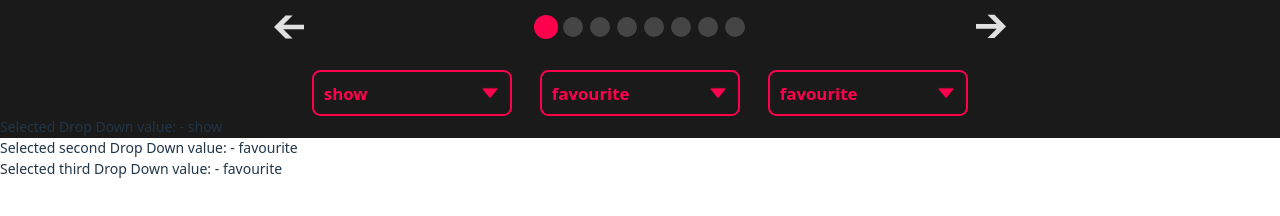
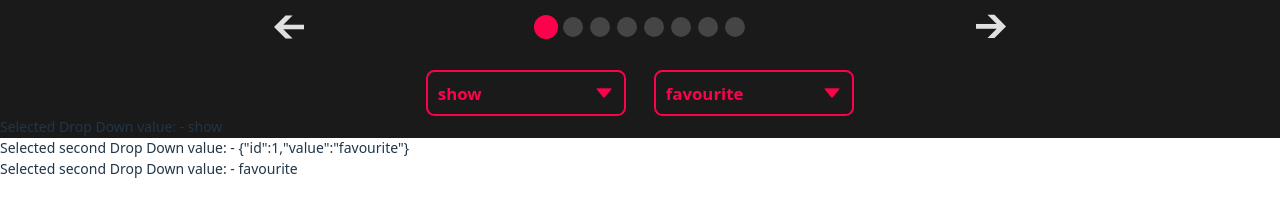
Before and after one commit to Siddhesh-Bhadale/Performance-Tracking---Sumit-Jadhav, a React (Vite) app in the folder 07_ReactJS_headerAndSlider/header-slider-web/: page / in a window 1280 px wide. Shown: the part 662-878 px from the top of the page. Built offline with nearby package versions, Linux system fonts and the light colour scheme.

Commit message:
feat:- handled the result of the DropDown component

```diff
--- a/07_ReactJS_headerAndSlider/header-slider-web/src/components/drop-down/DropDownComponent.jsx
+++ b/07_ReactJS_headerAndSlider/header-slider-web/src/components/drop-down/DropDownComponent.jsx
@@ -2,40 +2,36 @@ import React, { useEffect, useId, useRef, useState } from 'react';
 import '../../scss/components/dropDownComponent.scss';
 import { DropDownTxt } from '../../utils/TextConstants';
 import downArrow from '../../assets/icons/down.svg';
+import useOutSideTouch from '../../hooks/outSideTouch/useOutSideTouch';
 
 const DropDownComponent = (props) => {
     const { options = [], title = 'select', result, deafaultValue } = props;
     const [isOpen, setIsOpen] = useState(false);
     const [selectedItem, setSelectedItem] = useState(deafaultValue);
     const dropDownId = useId();
+    //---- Array of string into array of objects ---------------//
+    // const enteries = options.map((i, idx) => typeof i === 'string' || typeof i === 'number' ? { id: idx, value: String(i) } : { id: i.id, value: i.value });
+    // options.map((i, idx) => { typeof i === 'string' || typeof i === 'number' })
+    const isArray = typeof options[0] === 'string' || typeof options[0] === 'number'
     //------ on / off drop down ---------------//
     const handleToggleOpen = () => {
         setIsOpen(!isOpen)
     }
+    // --------- HANDLE OUTSIDE TOUCH ----------//
+    useOutSideTouch({
+        className: ('[data-component="dropDownComponent"]'),
+        id: dropDownId,
+        isOpen: isOpen,
+        handler: () => setIsOpen(false)
+    })
+    //--------- HANDLE CLICK ITEM ----------//
     const handleItemClick = (item) => {
-        setSelectedItem(selectedItem === item ? title : item)
-        result && result(selectedItem === item ? '' : item)
+        console.log("click on object", title)
+        setSelectedItem(isArray ? (selectedItem === item ? title : item) : (selectedItem.value === item.value ? title : item))
+        result && result(isArray ? (selectedItem === item ? '' : item) : (selectedItem.value === item.value ? { id: '', value: '' } : item))
         setIsOpen(false)
     }
-
-    //---------------- 1st way to solve the problem with ref ----------------//
-    useEffect(() => {
-        if (isOpen === true) {
-            document.addEventListener('mousedown', (e) => handleMouseClickEvent(e))
-        }
-        const handleMouseClickEvent = (e) => {
-            if (e.target.closest(`[data-component='dropDownComponent']`)) {
-                const parentId = document.getElementById(dropDownId)
-                if (parentId.id !== e.target.closest(`[data-component='dropDownComponent']`).id) {
-                    setIsOpen(false)
-                }
-            } else { setIsOpen(false) }
-
-        }
-        return (() => {
-            document.removeEventListener('mousedown', handleMouseClickEvent)
-        })
-    }, [isOpen])
+    //-------- List Item component ----------//
     return (
         <div data-component='dropDownComponent'
             id={dropDownId}
@@ -43,7 +39,7 @@ const DropDownComponent = (props) => {
             <div className='parent_component'
                 onClick={handleToggleOpen}
             >
-                <label className='title_section'>{selectedItem}</label>
+                <label className='title_section'>{isArray ? selectedItem : selectedItem?.value || title}</label>
                 <img src={downArrow} alt='downIcon' className={`down_arrow_img ${isOpen ? 'up-img' : 'down-img'}`} />
             </div>
             <div id='secondChild'>
@@ -54,14 +50,25 @@ const DropDownComponent = (props) => {
                         {options.length === 0 &&
                             <label className='drop_down_item' >{DropDownTxt?.NoResult}</label>
                         }
-                        {options?.map((item, index) => (
-                            <li id='dropDownItem' className={`drop_down_item ${selectedItem === item ? 'active' : 'inactive'}`}
-                                key={index}
-                                onClick={() => handleItemClick(item, index)}
-                            >
-                                {item}
-                            </li>
-                        ))}
+                        {options?.map((item, index) => {
+                            return (
+                                // <li id='dropDownItem' className={`drop_down_item ${selectedItem === item?.value ? 'active' : 'inactive'}`}
+
+                                //     key={index}
+                                //     onClick={() => handleItemClick(item?.value, index)}
+                                // >
+                                //     {item?.value}
+                                // </li>
+
+                                <li id='dropDownItem' className={`drop_down_item ${isArray ? (selectedItem === item ? 'active' : 'inactive') : (selectedItem.value === item.value ? 'active' : 'inactive')}`}
+                                    key={index}
+                                    onClick={() => handleItemClick(item, index)}
+                                >
+                                    {item && item.value ? item.value : item}
+                                </li>
+
+                            )
+                        })}
                     </div>
                 </div>}
             </div>
--- a/07_ReactJS_headerAndSlider/header-slider-web/src/hooks/outSideTouch/useOutSideTouch.jsx
+++ b/07_ReactJS_headerAndSlider/header-slider-web/src/hooks/outSideTouch/useOutSideTouch.jsx
@@ -1,21 +1,25 @@
 import React from 'react'
 import { useEffect } from 'react'
 
-const useOutSideTouch = ({ ref, handler }) => {
+const useOutSideTouch = ({ className, id, isOpen, handler }) => {
     useEffect(() => {
-        const handleOutsideClick = (event) => {
-            if (ref.current && !ref.current.contains(event.target)) {
-                console.log("Target:-  ", !ref.current.contains(event.target))
-                handler()
-            }
+        if (isOpen === true) {
+            document.addEventListener('mousedown', (e) => handleMouseClickEvent(e))
         }
+        const handleMouseClickEvent = (e) => {
 
-        document.addEventListener('mousedown', handleOutsideClick);
+            if (e.target.closest(className)) {
+                const parentId = document.getElementById(id)
+                if (parentId.id !== e.target.closest(className).id) {
+                    handler()
+                }
+            } else { handler() }
 
+        }
         return (() => {
-            document.removeEventListener('mousedown', handleOutsideClick)
+            document.removeEventListener('mousedown', handleMouseClickEvent)
         })
-    }, [ref, handler])
+    }, [isOpen])
 }
 
-export default useOutSideTouch
+export default useOutSideTouch;
--- a/07_ReactJS_headerAndSlider/header-slider-web/src/pages/HomePage.jsx
+++ b/07_ReactJS_headerAndSlider/header-slider-web/src/pages/HomePage.jsx
@@ -11,12 +11,13 @@ import DropDownComponent from '../components/drop-down/DropDownComponent';
 const HomePage = () => {
     const [searchValue, setSearchValue] = useState('')
     const [animeCategories, setAnimeCategories] = useState('show');
-    const [streamCategory, setStreamCategory] = useState('favourite');
-    const [thirdCategory, setThirdCategory] = useState('favourite');
+    const [streamCategory, setStreamCategory] = useState({ id: 1, value: "favourite" });
+    const [thirdCategory, setThirdCategory] = useState("Apple");
 
     const arr = ["Tv", "show", "Genoure", "series"];
-    const arr2 = ["favourite", "airing", "bypopularity", "favourites"]
-
+    const arr2 = [{ id: 1, value: "favourite" }, { id: 2, value: "airing" }, { id: 3, value: "abc" }, { id: 4, value: "bypopularity" }]
+    // const arr2 = [{ 'status': "favourite" }, { 'status': "airing" }, { 'status': "bypopularity" }, { 'status': "favourites" }]
+    // const arr3 = [{ 1: "Apple" }, { 2: "banana" }, { 3: "kiwi" }]
     return (
         <div data-component='homepage' id='parent'>
             <HeaderComponent
@@ -40,24 +41,26 @@ const HomePage = () => {
                     deafaultValue={streamCategory}
                     result={setStreamCategory}
                 />
-
-                <DropDownComponent
+                {/* <DropDownComponent
                     title='Type'
-                    options={arr2}
+                    options={arr3}
                     deafaultValue={thirdCategory}
                     result={setThirdCategory}
-                />
+                /> */}
 
 
             </section>
             <section style={{ height: "400px " }}>
                 <label>{`Selected Drop Down value: - ${animeCategories}`}</label> <br />
 
-                <label>{`Selected second Drop Down value: - ${streamCategory}`}</label> <br />
+                <label>{`Selected second Drop Down value: - ${JSON.stringify(streamCategory)}`}</label> <br />
+                <label>{`Selected second Drop Down value: - ${streamCategory.value}`}</label>
 
-                <label>{`Selected third Drop Down value: - ${thirdCategory}`}</label>
+                {/* {arr.map((item, idx) => {
+                    console.log("Home page--->", item && item.value ? item.value : item)
+                })
 
-
+                } */}
             </section>
 
         </div>
```
